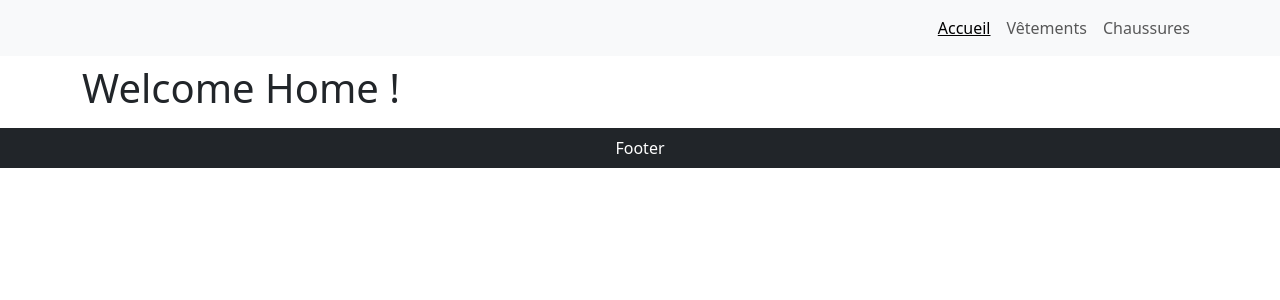
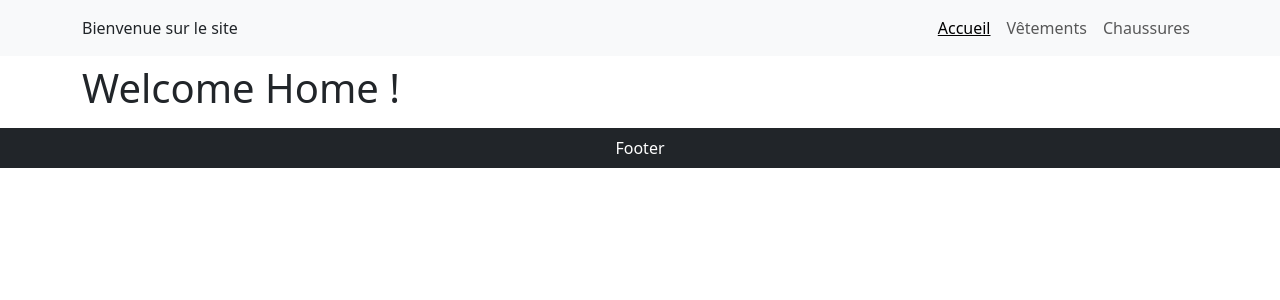
Before and after one commit to Vaezy/router, a React (Vite) app: page / in a window 1280 px wide. Shown: the top 300 px of the page. Built offline with nearby package versions, Linux system fonts and the light colour scheme.

Commit message:
feat: add useMatch

```diff
--- a/src/components/Header.jsx
+++ b/src/components/Header.jsx
@@ -1,11 +1,16 @@
 import { Container, Nav, Navbar } from "react-bootstrap";
-import { NavLink } from "react-router";
+import { NavLink, useMatch } from "react-router";
 import "../assets/styles/header.css";
 
 export const Header = () => {
+  const match = useMatch("/categorie/:category");
+
   return (
     <Navbar bg="light" expand="lg">
       <Container>
+        {match
+          ? `Catégorie : ${match.params.category}`
+          : "Bienvenue sur le site"}
         <Navbar.Collapse>
           <Nav className="ms-auto">
             <Nav.Link as={NavLink} to="/">
```
